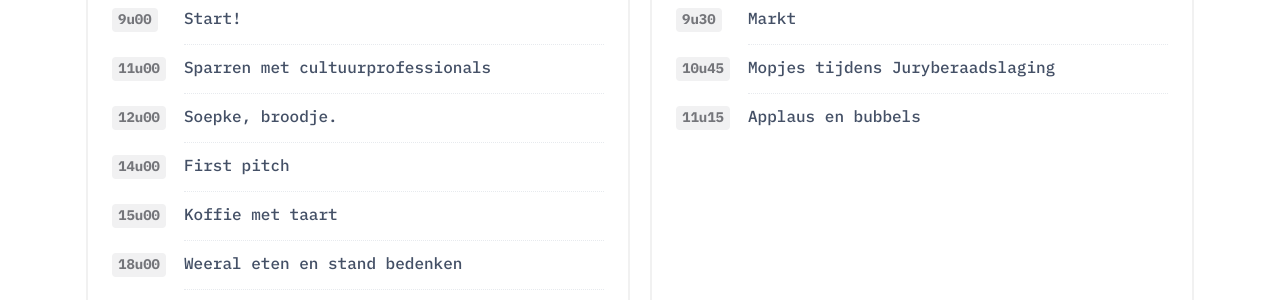
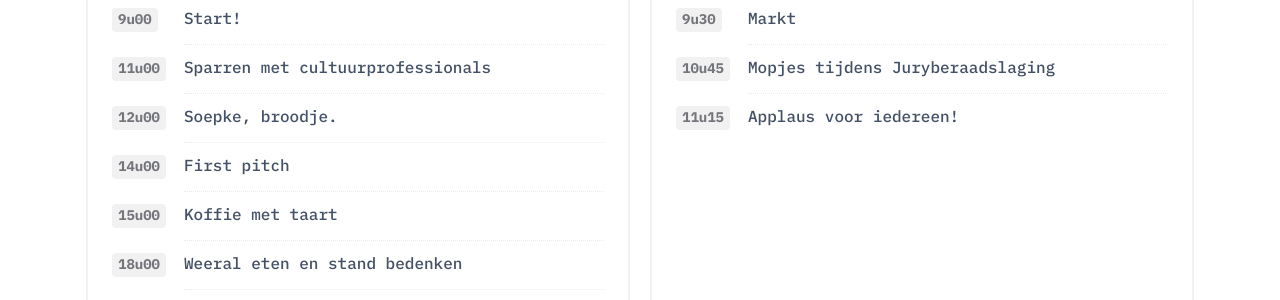
Before and after one commit to nerdlab-be/cityhacks-2019, a Jekyll site: the page built from _pages/index.markdown, in a window 1280 px wide and 900 px high, scrolled down 2133 px. Shown: the part 150-450 px from the top of the window. Built offline with Jekyll 4.4.1, drawn with Linux system fonts in a browser that asks for light colours; some web fonts are replaced.

Commit message:
weg bubbels

```diff
--- a/_pages/index.markdown
+++ b/_pages/index.markdown
@@ -65,7 +65,7 @@ program:
     - hour: "10u45"
       para: "Mopjes tijdens Juryberaadslaging"
     - hour: "11u15"
-      para: "Applaus en bubbels"
+      para: "Applaus voor iedereen!"
 coaches:
   title: "De coaches"
   link: "Coach worden? Mail Julie"
```
